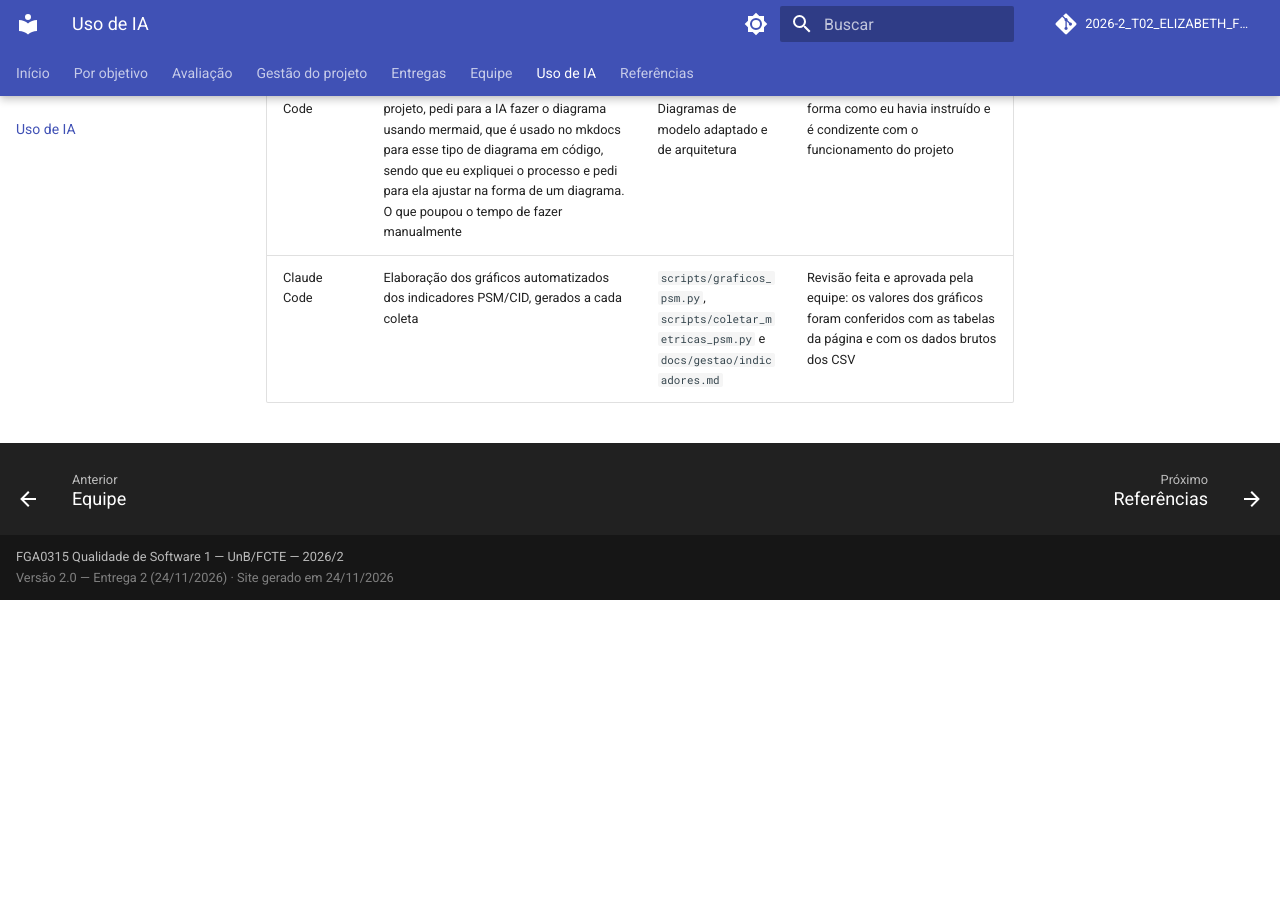
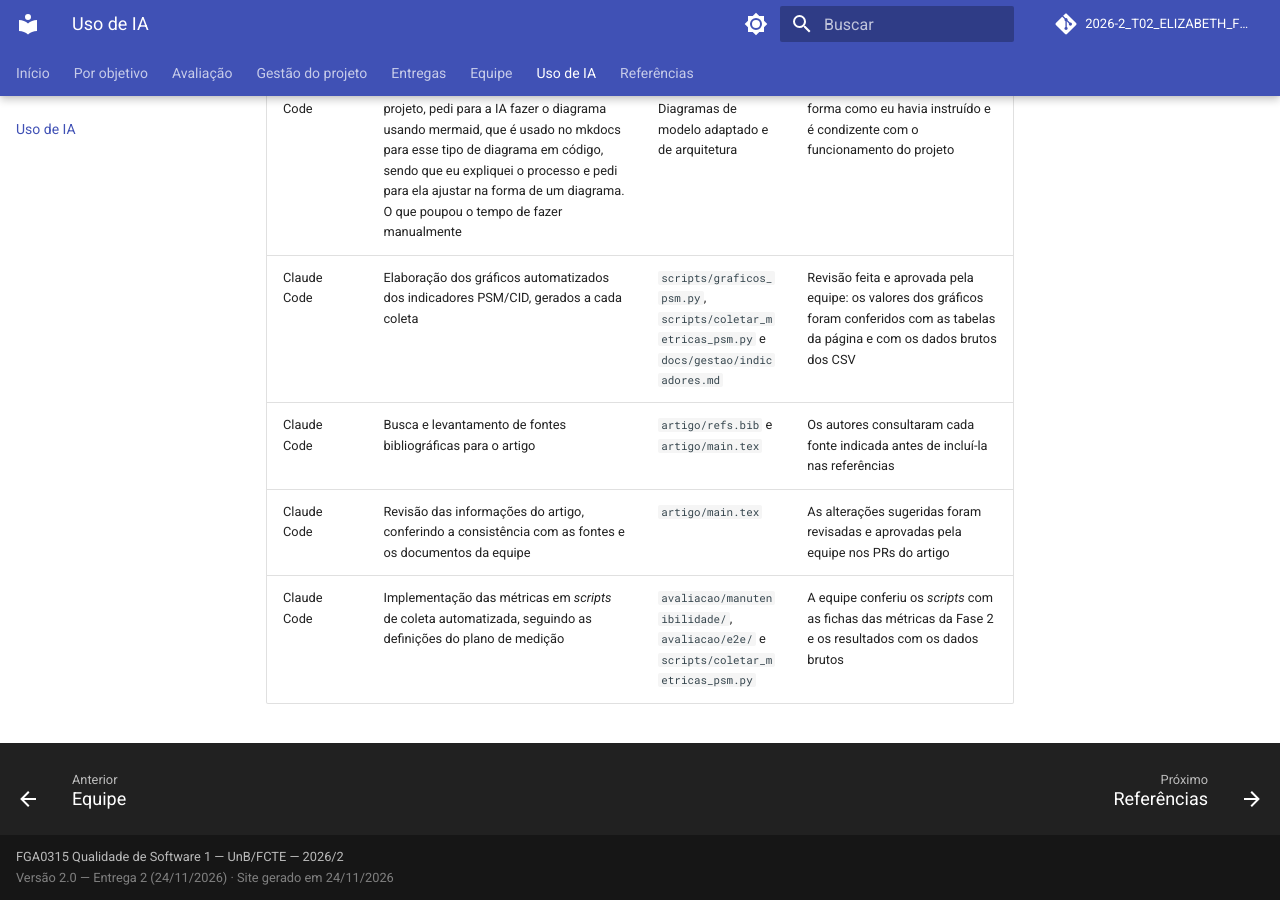
Before and after one commit to FCTE-Qualidade-de-Software-1/2026-2_T02_ELIZABETH_FRIEDMAN, an MkDocs documentation site: the page built from docs/uso-de-ia.md, in a window 1280 px wide and 900 px high, scrolled down 737 px. Built offline with MkDocs 1.6.1 and Material for MkDocs 9.7.7, drawn with Linux system fonts in a browser that asks for light colours; comment, search, counter and statistics services are not loaded; before the commit the page ends 1337 px from its top, so only the background shows below that.

Commit message:
docs: usos de IA citados no artigo na página Uso de IA

```diff
--- a/docs/uso-de-ia.md
+++ b/docs/uso-de-ia.md
@@ -9,3 +9,6 @@
 | Claude Code | Levantamento de dados do repositório do Sua Grade UnB sobre histórico de commits para construção da tabela 1 | `docs/fase-1.md`, construção da Tabela 1 | Passei pelo histórico de commits do Sua Grade UnB e verifiquei que os dados estavam corretos |
 | Claude Code | Depois da análise de arquitetura do projeto, pedi para a IA fazer o diagrama usando mermaid, que é usado no mkdocs para esse tipo de diagrama em código, sendo que eu expliquei o processo e pedi para ela ajustar na forma de um diagrama. O que poupou o tempo de fazer manualmente | `docs/fase-1.md`, Diagramas de modelo adaptado e de arquitetura | Revisei se foi feito realmente da forma como eu havia instruído e é condizente com o funcionamento do projeto |
 | Claude Code | Elaboração dos gráficos automatizados dos indicadores PSM/CID, gerados a cada coleta | `scripts/graficos_psm.py`, `scripts/coletar_metricas_psm.py` e `docs/gestao/indicadores.md` | Revisão feita e aprovada pela equipe: os valores dos gráficos foram conferidos com as tabelas da página e com os dados brutos dos CSV |
+| Claude Code | Busca e levantamento de fontes bibliográficas para o artigo | `artigo/refs.bib` e `artigo/main.tex` | Os autores consultaram cada fonte indicada antes de incluí-la nas referências |
+| Claude Code | Revisão das informações do artigo, conferindo a consistência com as fontes e os documentos da equipe | `artigo/main.tex` | As alterações sugeridas foram revisadas e aprovadas pela equipe nos PRs do artigo |
+| Claude Code | Implementação das métricas em *scripts* de coleta automatizada, seguindo as definições do plano de medição | `avaliacao/manutenibilidade/`, `avaliacao/e2e/` e `scripts/coletar_metricas_psm.py` | A equipe conferiu os *scripts* com as fichas das métricas da Fase 2 e os resultados com os dados brutos |
```
